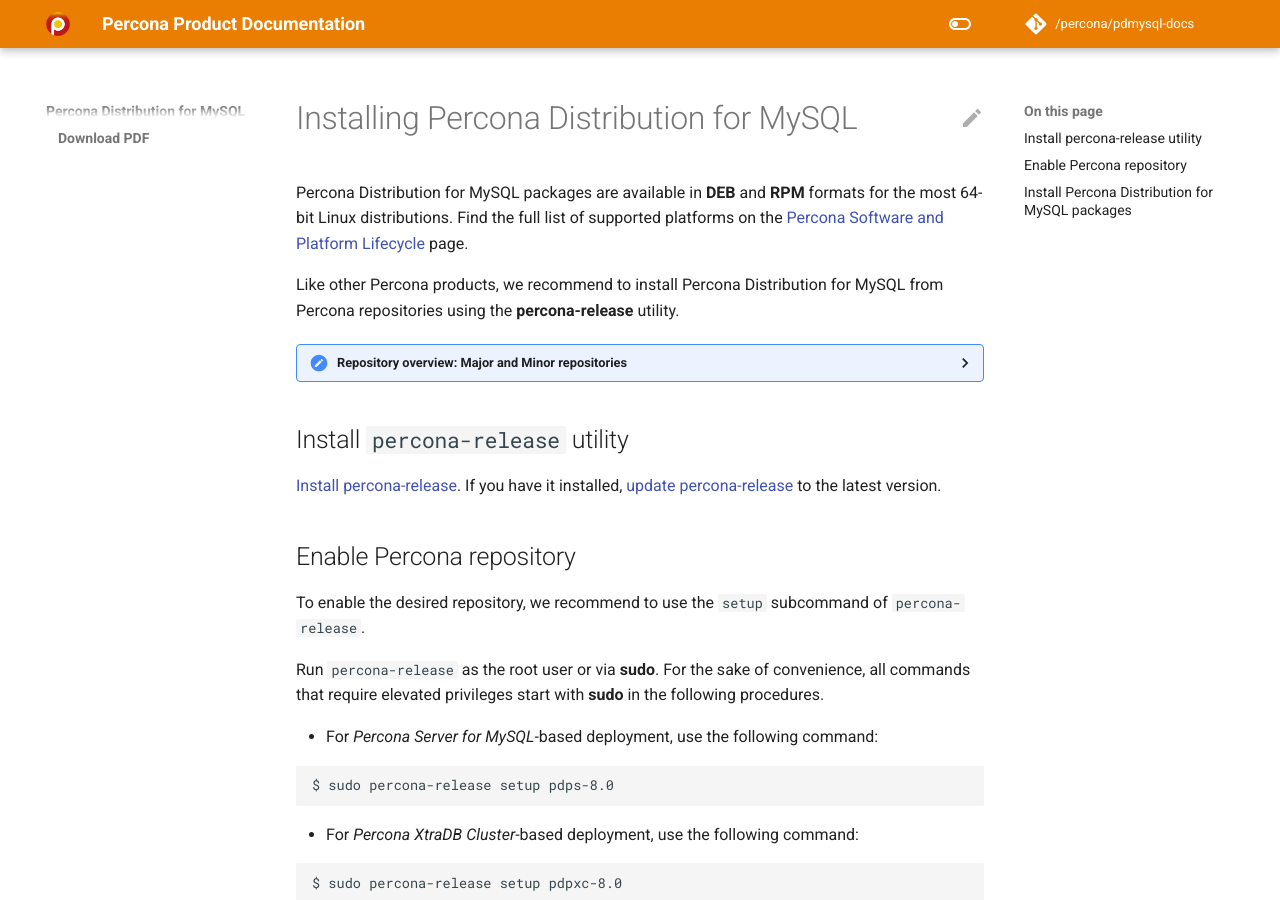
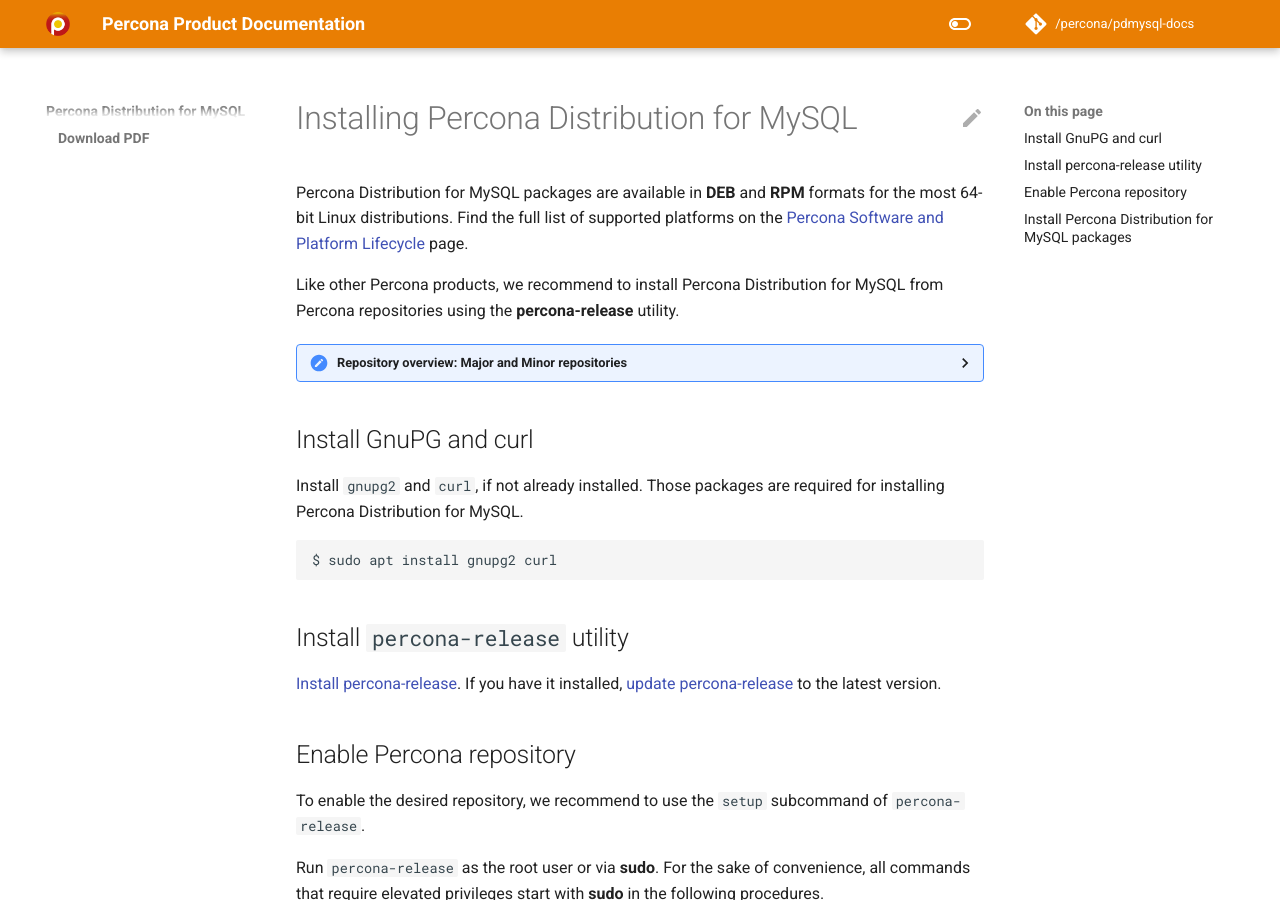
Before and after one commit to percona/pdmysql-docs, an MkDocs documentation site: the page built from docs/installing.md, in a window 1280 px wide and 900 px high. Built offline with MkDocs 1.6.1 and Material for MkDocs 9.7.7, drawn with Linux system fonts in a browser that asks for light colours; nearby versions of some CDN libraries; comment, search, counter and statistics services are not loaded; the version menu is left out.

Commit message:
Adding a note on dependencies (#51)
As mentioned in this page: https://docs.percona.com/percona-server/8.0/installation/apt_repo.html. GnuPG and curl must be installed as those packages are used during installation of Percona Distribution for MySQL

````diff
--- a/docs/installing.md
+++ b/docs/installing.md
@@ -13,6 +13,13 @@
     The *Minor Release repository* includes a particular minor release of the database and all of the packages that were tested and verified to work with that minor release (e.g. `pdps-8.0.19` and `pdpxc-8.0.19`). You may choose to install Percona Distribution for MySQL from the Minor Release repository if you have decided to standardize on a particular release which has passed rigorous testing procedures and which has been verified to work with your applications. This allows you to deploy to a new host and ensure that you’ll be using the same version of all the Distribution packages, even if newer releases exist in other repositories.
 
     The disadvantage of using a Minor Release repository is that you are locked in this particular release. When potentially critical fixes are released in a later minor version of the database, you will not be prompted for an upgrade by the package manager of your operating system. You would need to change the configured repository in order to install the upgrade.
+
+## Install GnuPG and curl
+Install `gnupg2` and `curl`, if not already installed. Those packages are required for installing Percona Distribution for MySQL.
+
+```sh
+$ sudo apt install gnupg2 curl
+```
 
 ## Install `percona-release` utility
 
````
